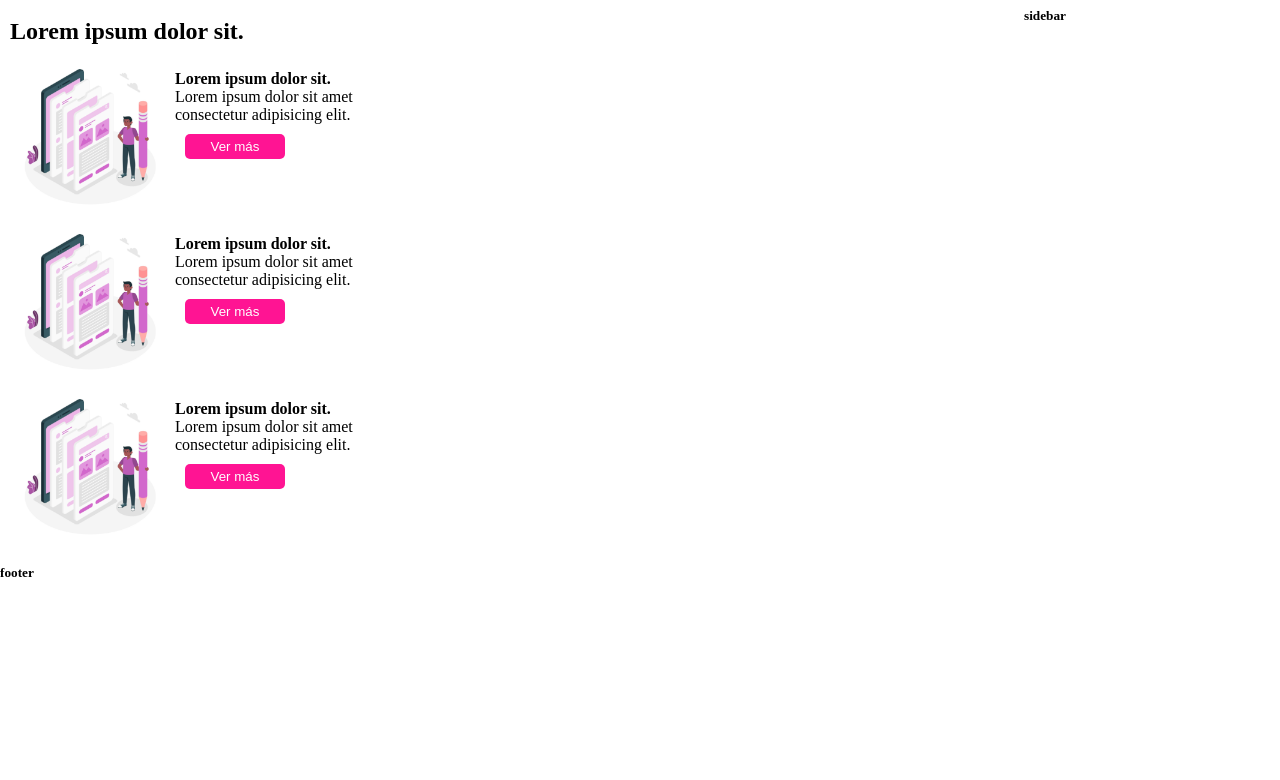
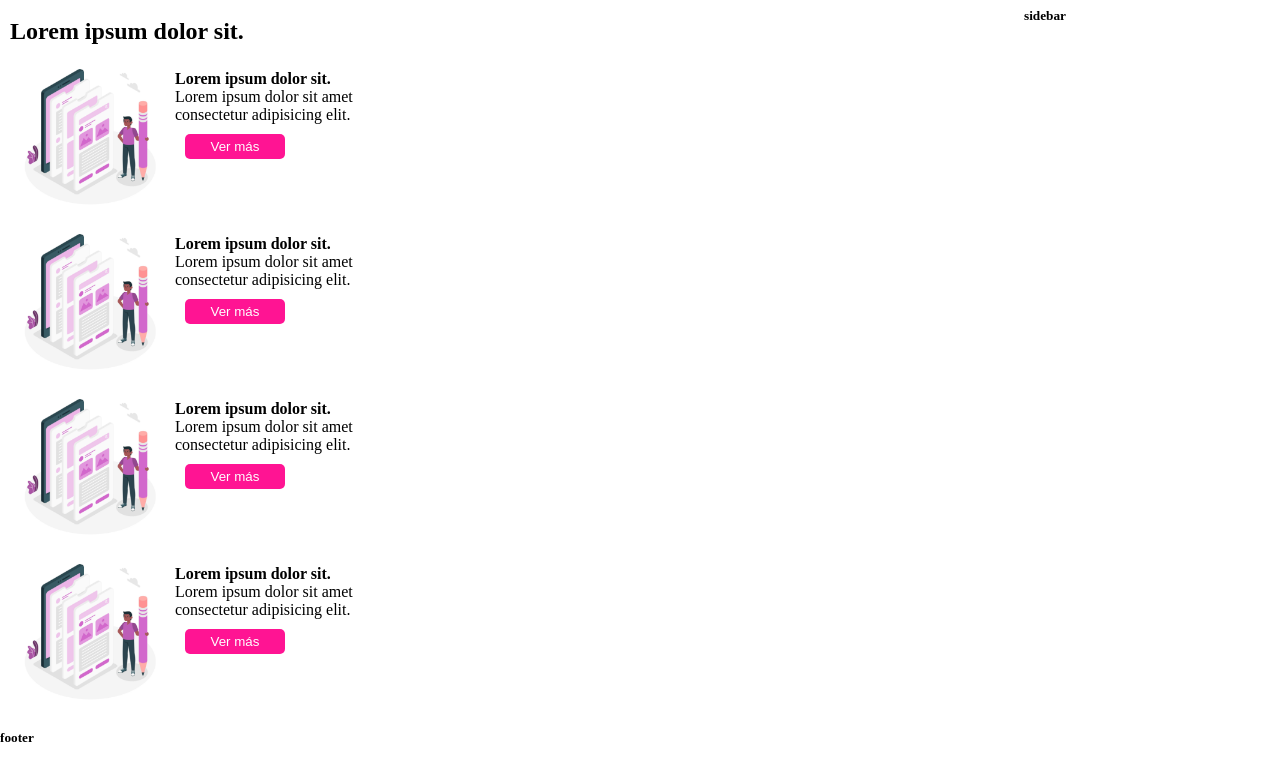
Before and after one commit to ElianaCapristo/Clase-6-repaso, a plain HTML site: page index.html in a window 1280 px wide. Shown: the part 392-1172 px from the top of the page. Before the commit the page ends 1037 px from the top, so only its background shows below. Drawn offline with Linux system fonts and the light colour scheme.

Commit message:
agregue otra tarjeta

```diff
--- a/index.html
+++ b/index.html
@@ -52,6 +52,14 @@
                 <button class="btn"> Ver más</button>
             </div>
         </div>
+        <div class="card">
+          <img src="./assets/img/App2.png" alt="">
+          <div class="cardInfo">
+              <h4>Lorem ipsum dolor sit.</h4>
+              <p>Lorem ipsum dolor sit amet consectetur adipisicing elit.</p>
+              <button class="btn"> Ver más</button>
+          </div>
+      </div>
 
     </div>
 
```
